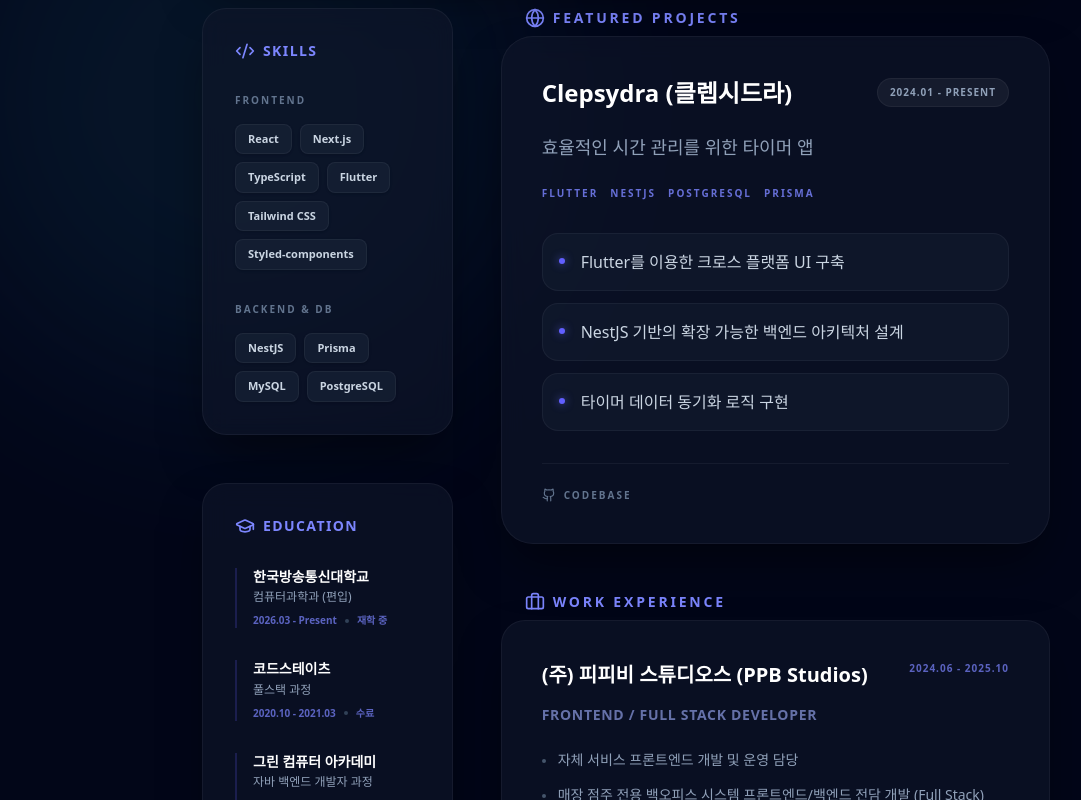
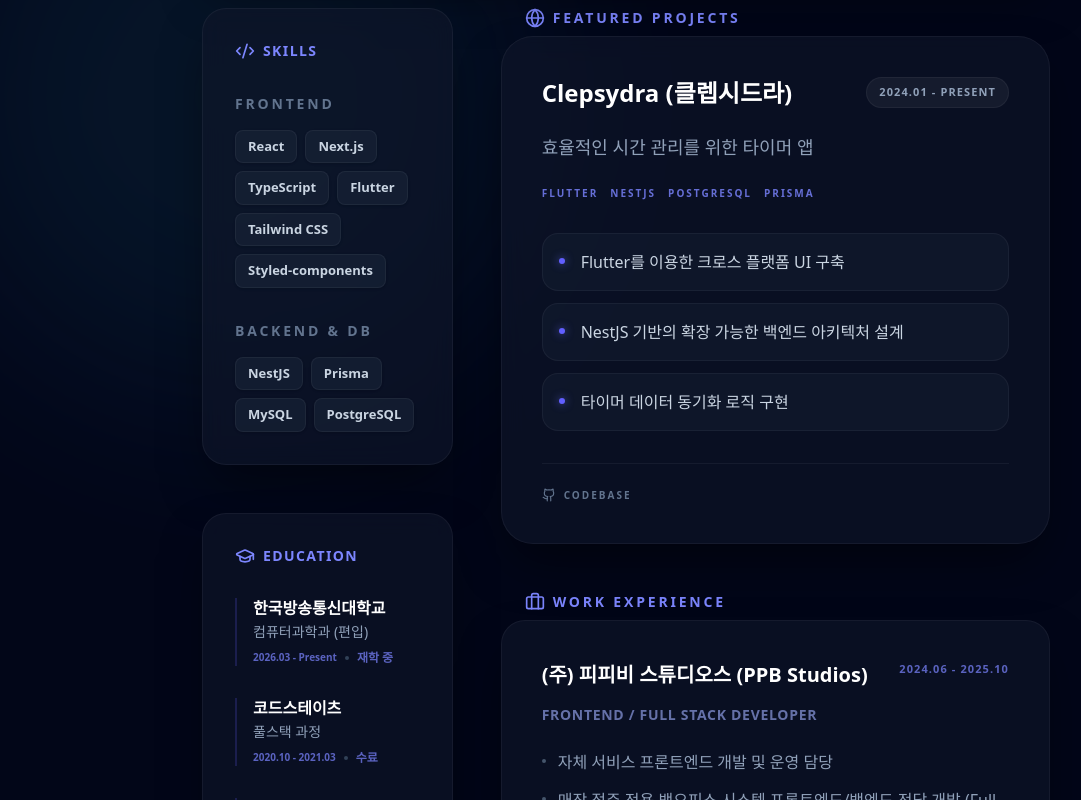
Before and after one commit to hyunsoo0202/portfolio, a Next.js app: page / in a window 1280 px wide. Shown: the part 600-1400 px from the top of the page, without its empty margins (14-1095 px from the left). Built offline with nearby package versions, Linux system fonts and the light colour scheme.

Commit message:
fix: 프로젝트 github url 추가 및 폰트 크기 설정

```diff
--- a/src/app/page.tsx
+++ b/src/app/page.tsx
@@ -1,7 +1,21 @@
 import { portfolioData } from "@/data/portfolio";
-import { Mail, ExternalLink, GraduationCap, Briefcase, Code2, User, Globe } from "lucide-react";
+import {
+  Mail,
+  ExternalLink,
+  GraduationCap,
+  Briefcase,
+  Code2,
+  User,
+  Globe,
+} from "lucide-react";
 
-const GitHubIcon = ({ size = 18, className = "" }: { size?: number; className?: string }) => (
+const GitHubIcon = ({
+  size = 18,
+  className = "",
+}: {
+  size?: number;
+  className?: string;
+}) => (
   <svg
     width={size}
     height={size}
@@ -20,11 +34,11 @@ const GitHubIcon = ({ size = 18, className = "" }: { size?: number; className?:
 );
 
 export default function Home() {
-  const { about, skills, experiences, projects, education, contact } = portfolioData;
+  const { about, skills, experiences, projects, education, contact } =
+    portfolioData;
 
   return (
     <main className="mx-auto max-w-4xl px-6 py-16 sm:py-24 space-y-12 text-slate-200">
-
       {/* Hero / About Section */}
       <section className="glass-card rounded-3xl p-8 sm:p-12 mb-8 border-indigo-500/10">
         <div className="flex flex-col md:flex-row gap-8 items-start">
@@ -41,7 +55,7 @@ export default function Home() {
             <p className="mt-8 text-lg sm:text-xl font-medium leading-relaxed text-slate-300">
               {about.intro}
             </p>
-            <p className="mt-4 text-slate-400 leading-relaxed max-w-2xl text-base sm:text-lg font-light">
+            <p className="mt-4 text-slate-400 leading-relaxed max-w-2xl text-base sm:text-lg">
               {about.description}
             </p>
           </div>
@@ -60,12 +74,14 @@ export default function Home() {
             <div className="space-y-8">
               {skills.map((skillGroup) => (
                 <div key={skillGroup.category}>
-                  <h3 className="mb-4 text-[10px] font-black uppercase tracking-[0.2em] text-slate-500">{skillGroup.category}</h3>
+                  <h3 className="mb-4 text-[14px] font-black uppercase tracking-[0.2em] text-slate-500">
+                    {skillGroup.category}
+                  </h3>
                   <div className="flex flex-wrap gap-2">
                     {skillGroup.skills.map((skill) => (
                       <span
                         key={skill}
-                        className="px-3 py-1.5 rounded-lg bg-slate-800/50 text-[11px] font-bold text-slate-300 border border-white/5 shadow-sm transition-all hover:border-indigo-500/30 hover:bg-slate-800"
+                        className="px-3 py-1.5 rounded-lg bg-slate-800/50 text-[13px] font-bold text-slate-300 border border-white/5 shadow-sm transition-all hover:border-indigo-500/30 hover:bg-slate-800"
                       >
                         {skill}
                       </span>
@@ -80,17 +96,24 @@ export default function Home() {
           <section className="glass-card rounded-3xl p-8">
             <div className="flex items-center gap-2 mb-8 text-indigo-400">
               <GraduationCap size={20} />
-              <span className="text-sm font-bold uppercase tracking-widest">Education</span>
+              <span className="text-sm font-bold uppercase tracking-widest">
+                Education
+              </span>
             </div>
             <div className="space-y-8">
               {education.map((edu, idx) => (
-                <div key={idx} className="relative pl-4 border-l-2 border-indigo-500/20">
-                  <h3 className="text-sm font-bold text-white leading-tight">{edu.school}</h3>
-                  <p className="text-xs mt-1 text-slate-400">{edu.major}</p>
+                <div
+                  key={idx}
+                  className="relative pl-4 border-l-2 border-indigo-500/20"
+                >
+                  <h3 className="text font-bold text-white leading-tight">
+                    {edu.school}
+                  </h3>
+                  <p className="text-sm mt-1 text-slate-400">{edu.major}</p>
                   <div className="flex items-center gap-2 mt-2 text-[10px] font-bold text-indigo-400/70">
-                    <span className="tabular-nums">{edu.period}</span>
+                    <span className="text-xstabular-nums">{edu.period}</span>
                     <span className="w-1 h-1 rounded-full bg-slate-700" />
-                    <span>{edu.status}</span>
+                    <span className="text-xs ">{edu.status}</span>
                   </div>
                 </div>
               ))}
@@ -101,27 +124,48 @@ export default function Home() {
           <section className="glass-card rounded-3xl p-8">
             <div className="flex items-center gap-2 mb-8 text-indigo-400">
               <Mail size={20} />
-              <span className="text-sm font-bold uppercase tracking-widest">Connect</span>
+              <span className="text-sm font-bold uppercase tracking-widest">
+                Connect
+              </span>
             </div>
-            <div className="flex flex-col gap-3">
-              <a href={`mailto:${contact.email}`} className="flex items-center gap-3 p-3 rounded-2xl hover:bg-indigo-500/10 transition-colors group border border-transparent hover:border-indigo-500/20">
+            <div className="flex flex-col gap-1">
+              <a
+                href={`mailto:${contact.email}`}
+                className="flex items-center gap-3 p-3 rounded-2xl hover:bg-indigo-500/10 transition-colors group border border-transparent hover:border-indigo-500/20"
+              >
                 <div className="p-2 rounded-lg bg-indigo-500/10 text-indigo-400 group-hover:scale-110 transition-transform">
-                  <Mail size={16} />
+                  <Mail size={20} />
                 </div>
-                <span className="text-xs font-semibold truncate text-slate-300">{contact.email}</span>
+                <span className="text-xs font-semibold truncate text-slate-300">
+                  {contact.email}
+                </span>
               </a>
-              <a href={contact.github} target="_blank" rel="noopener noreferrer" className="flex items-center gap-3 p-3 rounded-2xl hover:bg-white/5 transition-colors group border border-transparent hover:border-white/10">
+              <a
+                href={contact.github}
+                target="_blank"
+                rel="noopener noreferrer"
+                className="flex items-center gap-3 p-3 rounded-2xl hover:bg-white/5 transition-colors group border border-transparent hover:border-white/10"
+              >
                 <div className="p-2 rounded-lg bg-white/10 text-white group-hover:scale-110 transition-transform">
-                  <GitHubIcon size={16} />
+                  <GitHubIcon size={20} />
                 </div>
-                <span className="text-xs font-semibold text-slate-300">GitHub Profile</span>
+                <span className="text-xs font-semibold text-slate-300">
+                  GitHub Profile
+                </span>
               </a>
               {contact.blog && (
-                <a href={contact.blog} target="_blank" rel="noopener noreferrer" className="flex items-center gap-3 p-3 rounded-2xl hover:bg-emerald-500/10 transition-colors group border border-transparent hover:border-emerald-500/20">
+                <a
+                  href={contact.blog}
+                  target="_blank"
+                  rel="noopener noreferrer"
+                  className="flex items-center gap-3 p-3 rounded-2xl hover:bg-emerald-500/10 transition-colors group border border-transparent hover:border-emerald-500/20"
+                >
                   <div className="p-2 rounded-lg bg-emerald-500/10 text-emerald-400 group-hover:scale-110 transition-transform">
                     <Globe size={16} />
                   </div>
-                  <span className="text-xs font-semibold text-slate-300">Read Blog</span>
+                  <span className="text-xs font-semibold text-slate-300">
+                    Read Blog
+                  </span>
                 </a>
               )}
             </div>
@@ -130,36 +174,46 @@ export default function Home() {
 
         {/* Right Column: Projects & Experience */}
         <div className="md:col-span-8 space-y-12">
-
           {/* Projects Section */}
           <section className="space-y-8">
             <div className="flex items-center gap-2 mb-2 px-6 text-indigo-400">
               <Globe size={20} />
-              <span className="text-sm font-extrabold uppercase tracking-[0.2em]">Featured Projects</span>
+              <span className="text-sm font-extrabold uppercase tracking-[0.2em]">
+                Featured Projects
+              </span>
             </div>
             {projects.map((project) => (
-              <div key={project.title} className="glass-card rounded-[2rem] p-8 sm:p-10 transition-all hover:-translate-y-1 hover:shadow-indigo-500/10 hover:shadow-2xl hover:border-indigo-500/20 group overflow-hidden">
+              <div
+                key={project.title}
+                className="glass-card rounded-[2rem] p-8 sm:p-10 hover:shadow-indigo-500/10 hover:shadow-2xl hover:border-indigo-500/20 group overflow-hidden"
+              >
                 <div className="flex flex-col sm:flex-row sm:items-center justify-between gap-4 mb-6">
                   <h3 className="text-2xl font-bold text-white group-hover:text-indigo-400 transition-colors">
                     {project.title}
                   </h3>
-                  <span className="text-[10px] font-black tabular-nums text-slate-400 bg-white/5 px-3 py-1.5 rounded-full uppercase tracking-widest border border-white/5">
+                  <span className="text-[11px] font-black tabular-nums text-slate-400 bg-white/5 px-3 py-1.5 rounded-full uppercase tracking-widest border border-white/5">
                     {project.period}
                   </span>
                 </div>
-                <p className="text-base sm:text-lg text-slate-400 leading-relaxed font-light">
+                <p className="text-base sm:text-lg text-slate-400 leading-relaxed">
                   {project.description}
                 </p>
                 <div className="mt-6 flex flex-wrap gap-3">
-                  {project.tags.map(tag => (
-                    <span key={tag} className="text-[10px] font-black uppercase tracking-[0.2em] text-indigo-400/80">
+                  {project.tags.map((tag) => (
+                    <span
+                      key={tag}
+                      className="text-[10px] font-black uppercase tracking-[0.2em] text-indigo-400/80"
+                    >
                       {tag}
                     </span>
                   ))}
                 </div>
                 <div className="mt-8 space-y-3">
                   {project.achievements.map((achieve, i) => (
-                    <div key={i} className="flex items-start gap-4 p-4 rounded-2xl bg-slate-800/30 text-sm sm:text-base text-slate-300 border border-white/5">
+                    <div
+                      key={i}
+                      className="flex items-start gap-4 p-4 rounded-2xl bg-slate-800/30 text-sm sm:text-base text-slate-300 border border-white/5"
+                    >
                       <div className="mt-2 h-1.5 w-1.5 shrink-0 rounded-full bg-indigo-500 shadow-[0_0_8px_rgba(99,102,241,0.8)]" />
                       {achieve}
                     </div>
@@ -167,12 +221,22 @@ export default function Home() {
                 </div>
                 <div className="mt-8 pt-6 border-t border-white/5 flex gap-6">
                   {project.github && (
-                    <a href={project.github} target="_blank" rel="noopener noreferrer" className="flex items-center gap-2 text-[10px] font-black uppercase tracking-[0.2em] text-slate-500 hover:text-indigo-400 transition-colors">
+                    <a
+                      href={project.github}
+                      target="_blank"
+                      rel="noopener noreferrer"
+                      className="flex items-center gap-2 text-[10px] font-black uppercase tracking-[0.2em] text-slate-500 hover:text-indigo-400 transition-colors"
+                    >
                       <GitHubIcon size={14} /> Codebase
                     </a>
                   )}
                   {project.link && (
-                    <a href={project.link} target="_blank" rel="noopener noreferrer" className="flex items-center gap-2 text-[10px] font-black uppercase tracking-[0.2em] text-slate-500 hover:text-indigo-400 transition-colors">
+                    <a
+                      href={project.link}
+                      target="_blank"
+                      rel="noopener noreferrer"
+                      className="flex items-center gap-2 text-[10px] font-black uppercase tracking-[0.2em] text-slate-500 hover:text-indigo-400 transition-colors"
+                    >
                       <ExternalLink size={14} /> Live Demo
                     </a>
                   )}
@@ -185,19 +249,33 @@ export default function Home() {
           <section className="space-y-8">
             <div className="flex items-center gap-2 mb-2 px-6 text-indigo-400">
               <Briefcase size={20} />
-              <span className="text-sm font-extrabold uppercase tracking-[0.2em]">Work Experience</span>
+              <span className="text-sm font-extrabold uppercase tracking-[0.2em]">
+                Work Experience
+              </span>
             </div>
             <div className="space-y-6">
               {experiences.map((exp, idx) => (
-                <div key={`${exp.company}-${idx}`} className="glass-card rounded-3xl p-8 sm:p-10 relative group border-indigo-500/5 hover:border-indigo-500/20 transition-all">
+                <div
+                  key={`${exp.company}-${idx}`}
+                  className="glass-card rounded-3xl p-8 sm:p-10 relative group border-indigo-500/5 hover:border-indigo-500/20 transition-all"
+                >
                   <div className="flex flex-col sm:flex-row justify-between gap-2 mb-4">
-                    <h3 className="text-xl font-bold text-white">{exp.company}</h3>
-                    <span className="text-[10px] font-black text-indigo-400/70 tabular-nums uppercase tracking-widest">{exp.period}</span>
+                    <h3 className="text-xl font-bold text-white">
+                      {exp.company}
+                    </h3>
+                    <span className="text-[11px] font-black text-indigo-400/70 tabular-nums uppercase tracking-widest">
+                      {exp.period}
+                    </span>
                   </div>
-                  <p className="text-sm font-bold text-indigo-300/60 uppercase tracking-wider mb-6">{exp.role}</p>
+                  <p className="text-sm font-bold text-indigo-300/60 uppercase tracking-wider mb-6">
+                    {exp.role}
+                  </p>
                   <ul className="space-y-3">
                     {exp.description.map((desc, i) => (
-                      <li key={i} className="flex items-start gap-3 text-sm text-slate-400 leading-relaxed font-light">
+                      <li
+                        key={i}
+                        className="flex items-start gap-3 text-slate-400 leading-relaxed"
+                      >
                         <div className="mt-2.5 h-1 w-1 shrink-0 rounded-full bg-slate-600" />
                         {desc}
                       </li>
@@ -207,7 +285,6 @@ export default function Home() {
               ))}
             </div>
           </section>
-
         </div>
       </div>
 
@@ -215,7 +292,6 @@ export default function Home() {
       <footer className="pt-24 pb-12 text-center text-[10px] font-black uppercase tracking-[0.4em] text-slate-800">
         &copy; {new Date().getFullYear()} {about.name}. Built with Passion.
       </footer>
-
     </main>
   );
 }
--- a/src/data/portfolio.ts
+++ b/src/data/portfolio.ts
@@ -33,7 +33,7 @@ export const portfolioData: PortfolioData = {
       period: "2024.01 - Present",
       description: "효율적인 시간 관리를 위한 타이머 앱",
       tags: ["Flutter", "NestJS", "PostgreSQL", "Prisma"],
-      github: "https://github.com/your-repo/clepsydra",
+      github: "https://github.com/hyunsoo0202/clepsydra",
       achievements: [
         "Flutter를 이용한 크로스 플랫폼 UI 구축",
         "NestJS 기반의 확장 가능한 백엔드 아키텍처 설계",
```
